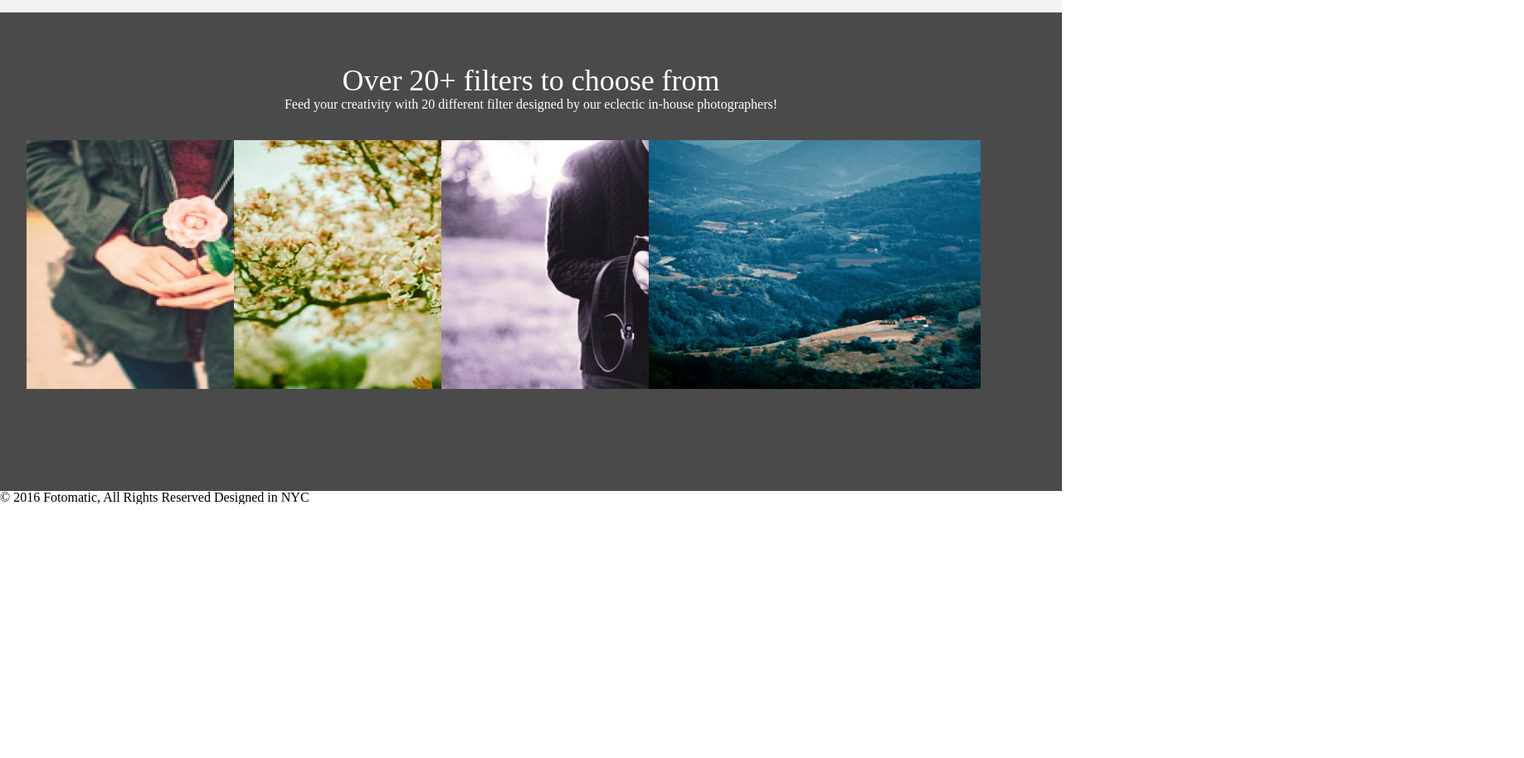
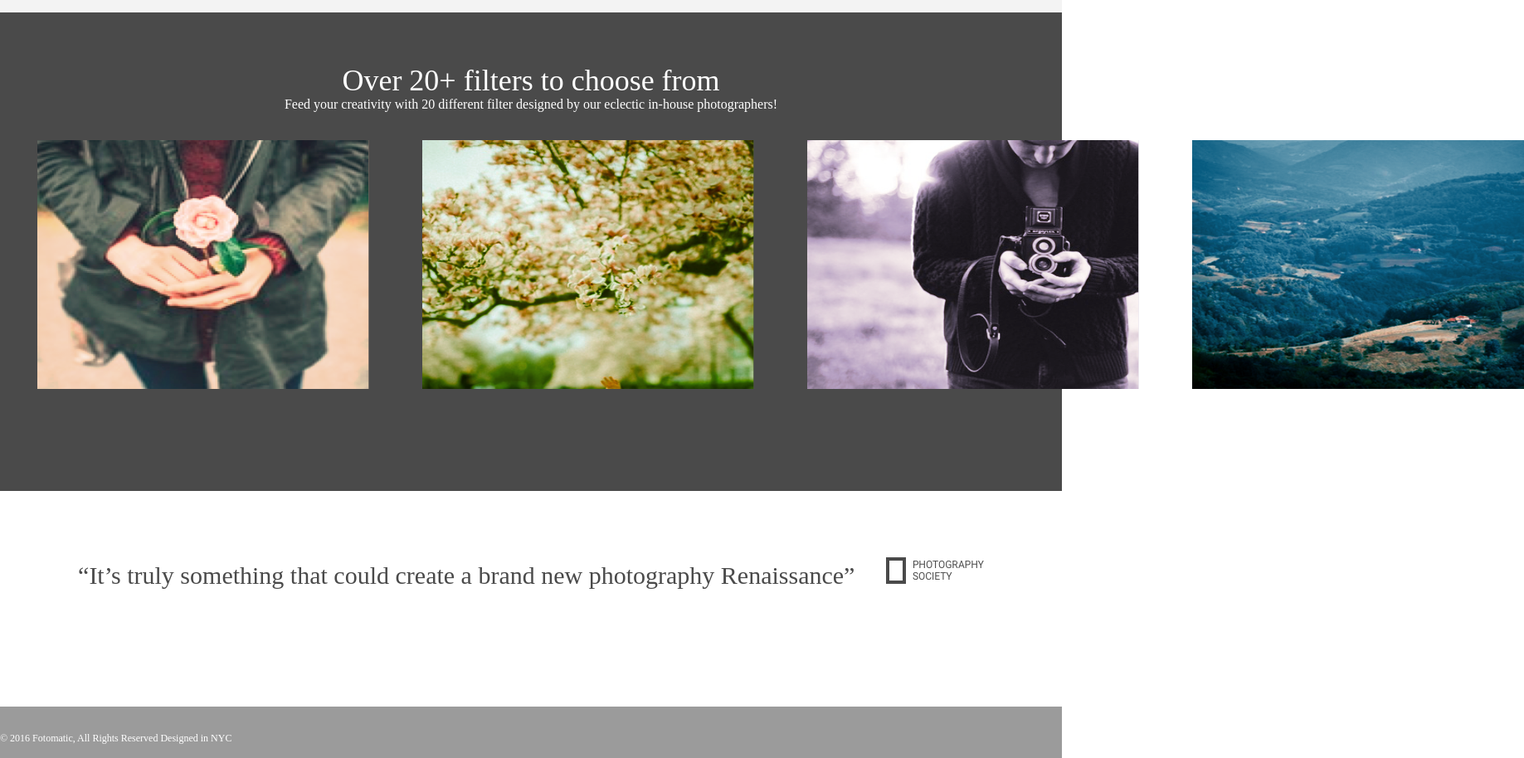
Before and after one commit to Mattteo1220/Fotomatic-fix, a plain HTML site: page index.html in a window 1280 px wide. Shown: the part 1440-2354 px from the top of the page at 83% size, 1837 px wide, since content can reach past the window. Before the commit the page ends 2048 px from the top, so only its background shows below. Drawn offline with Linux system fonts and the light colour scheme; a web font is replaced by a local one.

Commit message:
Style footer and quote section

```diff
--- a/resources/css/reset.css
+++ b/resources/css/reset.css
@@ -224,7 +224,8 @@ strong{
 #filters-section{
   background-color:#4a4a4a;
   padding: 64px 0px 80px 0px;
-
+  width: 100%;
+  height: auto;
 }
 
 #filters-section .content{
@@ -246,13 +247,16 @@ strong{
 }
 
 #filters-section .images-container{
-  display: grid;
-  grid-template: 1fr / repeat(4, 250px);
-  overflow: hidden;
-  column-rule: 0px;
   margin-right: 1%;
   margin-left: 1%;
-  margin: 0;
+  display: grid;
+  grid-template: 1fr / repeat(4, 1fr);
+  grid-template-columns: auto auto;
+}
+
+#filters-section .images-container{
+  display: flex;
+  width: 25%;
 }
 
 
@@ -261,3 +265,40 @@ strong{
     display:none;
   }
 }
+
+
+/* Quotes Section */
+
+#quotes-section{
+  color: #4a4a4a;
+  font-size: 30px;
+  font-family: 'Palatino-italic';
+  line-height: 1.1;
+  width: 100%;
+  height: 180px;
+  text-align: center;
+}
+
+#quotes-section .content{
+  margin: 80px 0;
+}
+
+#quotes-section .content .quote{
+  padding-right: 30px;
+}
+
+
+/*footer section */
+
+footer{
+  background-color: #9b9b9b;
+  height: 62px;
+}
+
+footer .content{
+  color: white;
+  font-size: 12px;
+  font-family: 'Roboto-Regular';
+  position: relative;
+  top: 32px;
+}
```
Also changed, not shown: index.html (+1 -2 lines).
